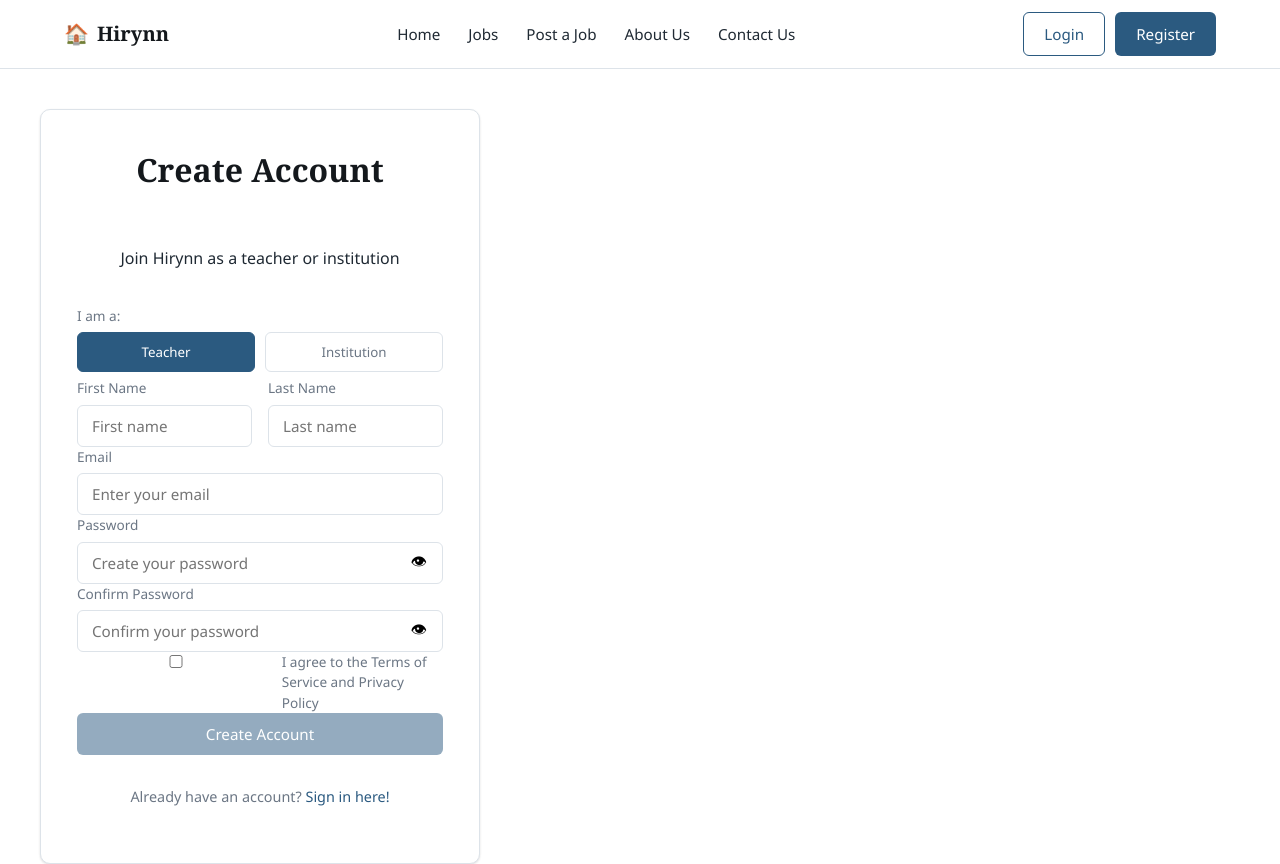
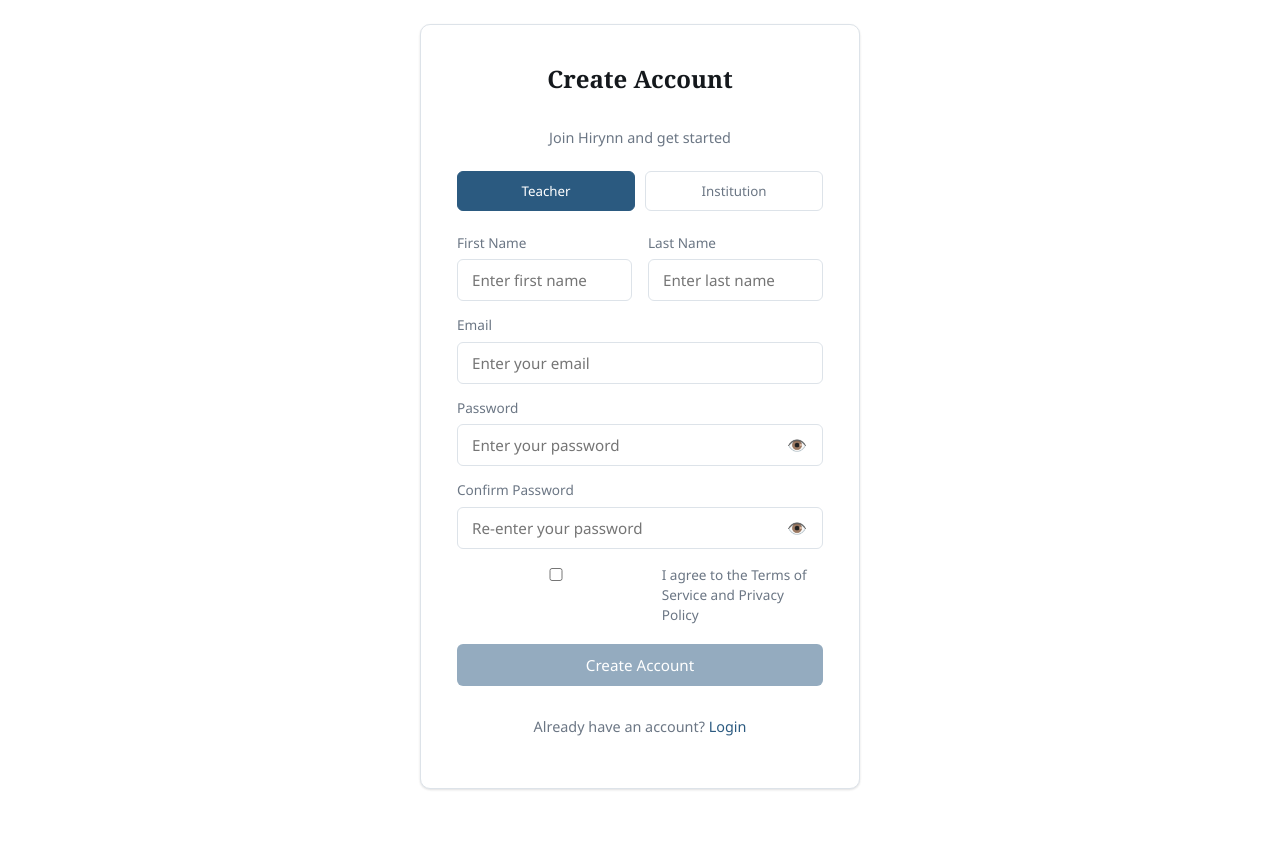
Before and after one commit to LaskaMaharjan/Hirynn-Website, a React (Vite) app: page /register in a window 1280 px wide. Shown: the top 864 px of the page. After the commit the page ends 813 px from the top, so only its background shows below. Built offline with nearby package versions, Linux system fonts and the light colour scheme.

Commit message:
Updated Navbar and Register

```diff
--- a/src/App.jsx
+++ b/src/App.jsx
@@ -1,5 +1,5 @@
+import { Routes, Route, useLocation } from "react-router-dom";
 import { useState } from "react";
-import { Routes, Route } from "react-router-dom";
 import Navbar from "./Components/Navbar.jsx";
 import Footer from "./Components/Footer.jsx";
 import Home from "./Components/Home.jsx";
@@ -16,10 +16,14 @@ import Register from "./Components/Register.jsx";
 
 export default function App() {
   const [loggedIn, setLoggedIn] = useState(false);
+  const location = useLocation();
+
+  const hideChrome = location.pathname === "/login" || location.pathname === "/register";
 
   return (
     <>
-      <Navbar loggedIn={loggedIn} />
+      {!hideChrome && <Navbar loggedIn={loggedIn} />}
+
       <Routes>
         <Route path="/" element={<Home />} />
         <Route path="/jobs" element={<Jobs />} />
@@ -33,7 +37,8 @@ export default function App() {
         <Route path="/login" element={<Login onLogin={() => setLoggedIn(true)} />} />
         <Route path="/register" element={<Register onLogin={() => setLoggedIn(true)} />} />
       </Routes>
-      <Footer />
+
+      {!hideChrome && <Footer />}
     </>
   );
 }
--- a/src/Components/Login.jsx
+++ b/src/Components/Login.jsx
@@ -4,23 +4,23 @@ import { useNavigate, Link } from "react-router-dom";
 export default function Login({ onLogin }) {
   const [email, setEmail] = useState("");
   const [password, setPassword] = useState("");
+  const [showPassword, setShowPassword] = useState(false);
   const navigate = useNavigate();
 
-  const handleSubmit = (e) => {
+  function handleSubmit(e) {
     e.preventDefault();
     onLogin();
     navigate("/");
-  };
+  }
 
   return (
-    <div className="page container">
+    <div className="auth-page">
       <div className="auth-card">
-        <h1 className="text-center">Welcome Back</h1>
-        <p className="text-center text-muted">Log in to your Hirynn account</p>
+        <h2>Welcome Back</h2>
+        <p className="auth-sub">Log in to your Hirynn account</p>
 
         <form onSubmit={handleSubmit}>
-          <div className="field">
-            <label>Email</label>
+          <label className="field-label">Email</label>
           <input
             type="email"
             placeholder="Enter your email"
@@ -28,26 +28,34 @@ export default function Login({ onLogin }) {
             onChange={(e) => setEmail(e.target.value)}
             required
           />
-          </div>
 
-          <div className="field">
-            <label>Password</label>
+          <label className="field-label" style={{ marginTop: "14px" }}>
+            Password
+          </label>
+          <div className="password-wrap">
             <input
-              type="password"
+              type={showPassword ? "text" : "password"}
               placeholder="Enter your password"
               value={password}
               onChange={(e) => setPassword(e.target.value)}
               required
             />
+            <button
+              type="button"
+              className="password-toggle"
+              onClick={() => setShowPassword(!showPassword)}
+            >
+              {showPassword ? "🙈" : "👁️"}
+            </button>
           </div>
 
-          <button type="submit" className="btn btn-primary" style={{ width: "100%" }}>
+          <button type="submit" className="btn btn-primary btn-block" style={{ marginTop: "18px" }}>
             Login
           </button>
         </form>
 
-        <p className="text-center text-muted auth-switch">
-          Don't have an account? <Link to="/register" className="auth-link">Register</Link>
+        <p className="auth-switch">
+          Don't have an account? <Link to="/register">Register</Link>
         </p>
       </div>
     </div>
--- a/src/Components/Register.jsx
+++ b/src/Components/Register.jsx
@@ -12,55 +12,56 @@ export default function Register({ onLogin }) {
   const [showPassword, setShowPassword] = useState(false);
   const [showConfirm, setShowConfirm] = useState(false);
   const [agreed, setAgreed] = useState(false);
+
   const navigate = useNavigate();
 
-  const handleSubmit = (e) => {
+  function handleSubmit(e) {
     e.preventDefault();
-    if (!agreed) return;
     onLogin();
     navigate("/");
-  };
+  }
 
   return (
-    <div className="page container">
+    <div className="auth-page">
       <div className="auth-card">
-        <h1 className="text-center">Create Account</h1>
-        <p className="text-center text-muted">Join Hirynn as a teacher or institution</p>
+        <h2>Create Account</h2>
+        <p className="auth-sub">Join Hirynn and get started</p>
 
-        <form onSubmit={handleSubmit}>
-          <label className="field-label">I am a:</label>
         <div className="role-toggle">
           <button
             type="button"
-              className={role === "teacher" ? "role-btn active" : "role-btn"}
+            className={`role-btn ${role === "teacher" ? "active" : ""}`}
             onClick={() => setRole("teacher")}
           >
             Teacher
           </button>
           <button
             type="button"
-              className={role === "institution" ? "role-btn active" : "role-btn"}
+            className={`role-btn ${role === "institution" ? "active" : ""}`}
             onClick={() => setRole("institution")}
           >
             Institution
           </button>
         </div>
 
+        <form onSubmit={handleSubmit}>
           {role === "teacher" ? (
             <div className="form-row">
-              <div className="field">
-                <label>First Name</label>
+              <div>
+                <label className="field-label">First Name</label>
                 <input
-                  placeholder="First name"
+                  type="text"
+                  placeholder="Enter first name"
                   value={firstName}
                   onChange={(e) => setFirstName(e.target.value)}
                   required
                 />
               </div>
-              <div className="field">
-                <label>Last Name</label>
+              <div>
+                <label className="field-label">Last Name</label>
                 <input
-                  placeholder="Last name"
+                  type="text"
+                  placeholder="Enter last name"
                   value={lastName}
                   onChange={(e) => setLastName(e.target.value)}
                   required
@@ -68,10 +69,11 @@ export default function Register({ onLogin }) {
               </div>
             </div>
           ) : (
-            <div className="field">
-              <label>Organization Name</label>
+            <div>
+              <label className="field-label">Organization Name</label>
               <input
-                placeholder="Organization name"
+                type="text"
+                placeholder="Enter organization name"
                 value={orgName}
                 onChange={(e) => setOrgName(e.target.value)}
                 required
@@ -79,8 +81,9 @@ export default function Register({ onLogin }) {
             </div>
           )}
 
-          <div className="field">
-            <label>Email</label>
+          <label className="field-label" style={{ marginTop: "14px" }}>
+            Email
+          </label>
           <input
             type="email"
             placeholder="Enter your email"
@@ -88,61 +91,71 @@ export default function Register({ onLogin }) {
             onChange={(e) => setEmail(e.target.value)}
             required
           />
-          </div>
 
-          <div className="field">
-            <label>Password</label>
+          <label className="field-label" style={{ marginTop: "14px" }}>
+            Password
+          </label>
           <div className="password-wrap">
             <input
               type={showPassword ? "text" : "password"}
-                placeholder="Create your password"
+              placeholder="Enter your password"
               value={password}
               onChange={(e) => setPassword(e.target.value)}
               required
             />
-              <button type="button" className="password-toggle" onClick={() => setShowPassword(!showPassword)}>
-                {showPassword ? "🙈" : "👁"}
+            <button
+              type="button"
+              className="password-toggle"
+              onClick={() => setShowPassword(!showPassword)}
+            >
+              {showPassword ? "🙈" : "👁️"}
             </button>
           </div>
-          </div>
 
-          <div className="field">
-            <label>Confirm Password</label>
+          <label className="field-label" style={{ marginTop: "14px" }}>
+            Confirm Password
+          </label>
           <div className="password-wrap">
             <input
               type={showConfirm ? "text" : "password"}
-                placeholder="Confirm your password"
+              placeholder="Re-enter your password"
               value={confirmPassword}
               onChange={(e) => setConfirmPassword(e.target.value)}
               required
             />
-              <button type="button" className="password-toggle" onClick={() => setShowConfirm(!showConfirm)}>
-                {showConfirm ? "🙈" : "👁"}
+            <button
+              type="button"
+              className="password-toggle"
+              onClick={() => setShowConfirm(!showConfirm)}
+            >
+              {showConfirm ? "🙈" : "👁️"}
             </button>
           </div>
-          </div>
 
-          <label className="checkbox-row">
+          <div className="checkbox-row" style={{ marginTop: "16px" }}>
             <input
               type="checkbox"
               checked={agreed}
               onChange={(e) => setAgreed(e.target.checked)}
+              id="agree"
             />
+            <label htmlFor="agree">
               I agree to the Terms of Service and Privacy Policy
             </label>
+          </div>
 
           <button
             type="submit"
-            className="btn btn-primary"
-            style={{ width: "100%" }}
+            className="btn btn-primary btn-block"
+            style={{ marginTop: "18px" }}
             disabled={!agreed}
           >
             Create Account
           </button>
         </form>
 
-        <p className="text-center text-muted auth-switch">
-          Already have an account? <Link to="/login" className="auth-link">Sign in here!</Link>
+        <p className="auth-switch">
+          Already have an account? <Link to="/login">Login</Link>
         </p>
       </div>
     </div>
--- a/src/styles.css
+++ b/src/styles.css
@@ -670,7 +670,13 @@ input, textarea, select { font-family: inherit; font-size: 0.95rem; }
 .status-offer { background: var(--color-green-light); color: var(--color-green); }
 
 /* ===== Login / Register ===== */
-.auth-page { display: flex; justify-content: center; padding: 60px 24px; }
+.auth-page {
+  display: flex;
+  justify-content: center;
+  align-items: center;
+  min-height: 100vh;
+  padding: 24px;
+}
 .auth-card {
   background: #fff;
   border: 1px solid var(--color-border);
```
Lines whose indentation alone changed are shown as unchanged.
